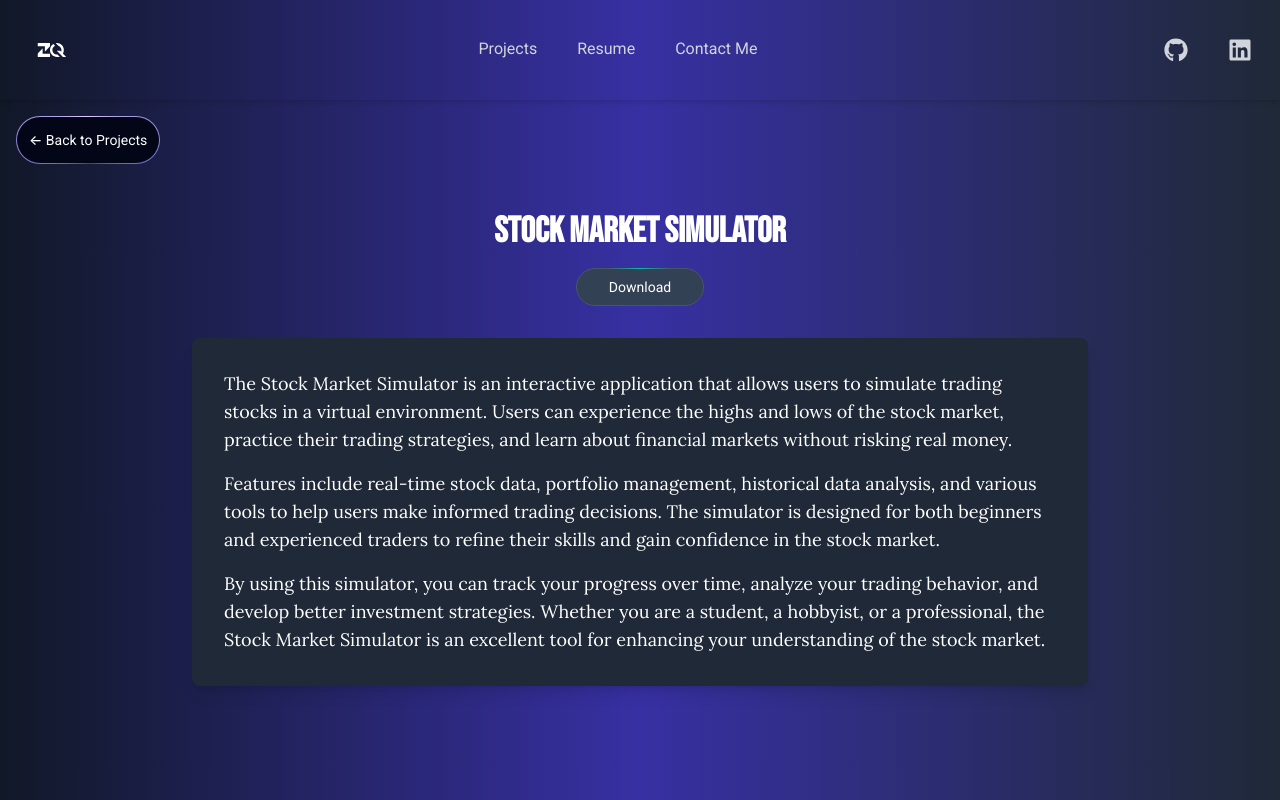
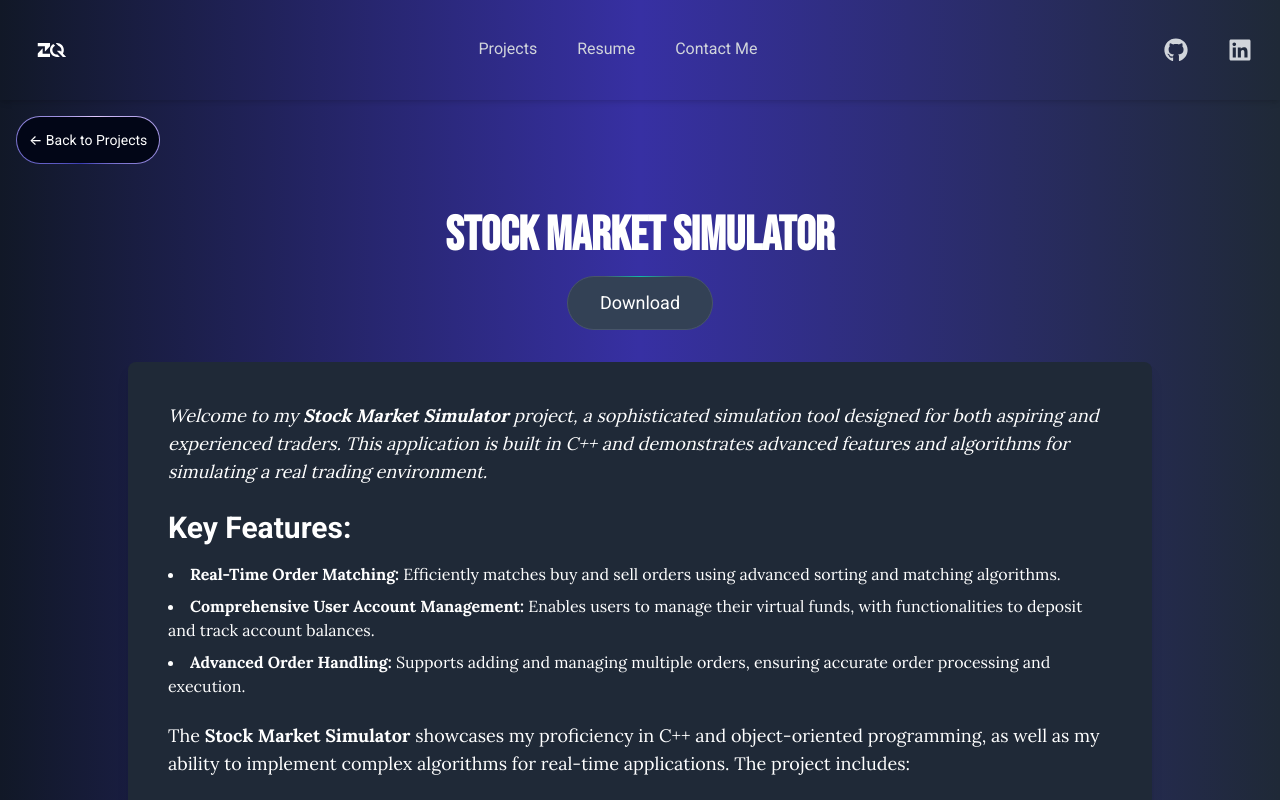
Before and after one commit to ZaidQourah2004/zaidqourah-portfolio, a Next.js app: page /stocks in a window 1280 px wide. Shown: the top 800 px of the page. Built offline with nearby package versions, Linux system fonts and the light colour scheme.

Commit message:
Updated Stock Market Project Page
Updated Stock Market Project Page.

Text card was updated to reflect contents of project

```diff
--- a/src/app/stocks/page.js
+++ b/src/app/stocks/page.js
@@ -26,37 +26,39 @@ export default function Stock() {
             <Navbar />
             <main className="flex-1 flex flex-col items-center justify-start pt-8 p-8 relative">
                 <Link href="/projects" className="absolute top-4 left-4 inline-flex h-12 overflow-hidden rounded-full p-[1px] focus:outline-none focus:ring-2 focus:ring-slate-400 focus:ring-offset-2 focus:ring-offset-slate-50">
-                    <span className="absolute inset-[-1000%] animate-[spin_2s_linear_infinite] bg-[conic-gradient(from_90deg_at_50%_50%,#E2CBFF_0%,#393BB2_50%,#E2CBFF_100%)]" />
+                    <span className="absolute inset-[-1000%] animate-[spin_2s_linear_infinite] bg-[conic-gradient(from_90deg_at_50%_50%,#E2CBFF_0%,#393BB2_50%,#E2CBFF_100%)]"/>
                     <span className="inline-flex h-full w-full cursor-pointer items-center justify-center rounded-full bg-slate-950 px-3 py-1 text-sm font-medium text-white backdrop-blur-3xl">
                         ← Back to Projects
                     </span>
                 </Link>
-                <h1 className="text-4xl font-bold p-4 mt-16">Stock Market Simulator</h1>
+                <h1 className="text-5xl font-bold p-4 mt-16">Stock Market Simulator</h1>
                 <button
                     onClick={handleDownload}
-                    className="mb-8 px-8 py-2 rounded-full relative bg-slate-700 text-white text-sm hover:shadow-2xl hover:shadow-white/[0.1] transition duration-200 border border-slate-600">
-                    <div className="absolute inset-x-0 h-px w-1/2 mx-auto -top-px shadow-2xl bg-gradient-to-r from-transparent via-teal-500 to-transparent" />
+                    className="mb-8 px-8 py-3 rounded-full relative bg-slate-700 text-white text-lg hover:shadow-2xl hover:shadow-white/[0.1] transition duration-200 border border-slate-600">
+                    <div className="absolute inset-x-0 h-px w-1/2 mx-auto -top-px shadow-2xl bg-gradient-to-r from-transparent via-teal-500 to-transparent"/>
                     <span className="relative z-20">
                         Download
                     </span>
                 </button>
-                <div className="bg-gray-800 rounded-lg shadow-lg overflow-hidden w-full max-w-4xl p-8">
-                    <p className="text-lg mb-4">
-                        The Stock Market Simulator is an interactive application that allows users to simulate trading
-                        stocks in a virtual environment. Users can experience the highs and lows of the stock market,
-                        practice their trading strategies, and learn about financial markets without risking real money.
+                <div className="bg-gray-800 rounded-lg shadow-lg overflow-hidden w-full max-w-5xl p-10">
+                    <p className="text-lg mb-6 italic">
+                        Welcome to my <strong>Stock Market Simulator</strong> project, a sophisticated simulation tool designed for both aspiring and experienced traders. This application is built in C++ and demonstrates advanced features and algorithms for simulating a real trading environment.
                     </p>
-                    <p className="text-lg mb-4">
-                        Features include real-time stock data, portfolio management, historical data analysis, and
-                        various tools to help users make informed trading decisions. The simulator is designed for both
-                        beginners and experienced traders to refine their skills and gain confidence in the stock
-                        market.
+                    <h2 className="text-3xl font-semibold mb-4">Key Features:</h2>
+                    <ul className="list-disc list-inside mb-6 space-y-2">
+                        <li><strong>Real-Time Order Matching:</strong> Efficiently matches buy and sell orders using advanced sorting and matching algorithms.</li>
+                        <li><strong>Comprehensive User Account Management:</strong> Enables users to manage their virtual funds, with functionalities to deposit and track account balances.</li>
+                        <li><strong>Advanced Order Handling:</strong> Supports adding and managing multiple orders, ensuring accurate order processing and execution.</li>
+                    </ul>
+                    <p className="text-lg mb-6">
+                        The <strong>Stock Market Simulator</strong> showcases my proficiency in C++ and object-oriented programming, as well as my ability to implement complex algorithms for real-time applications. The project includes:
                     </p>
-                    <p className="text-lg">
-                        By using this simulator, you can track your progress over time, analyze your trading behavior,
-                        and develop better investment strategies. Whether you are a student, a hobbyist, or a
-                        professional, the Stock Market Simulator is an excellent tool for enhancing your understanding
-                        of the stock market.
+                    <ul className="list-disc list-inside mb-6 space-y-2">
+                        <li><strong>Order and Exchange Management:</strong> Modules for handling and matching orders, simulating a real trading environment.</li>
+                        <li><strong>User Accounts:</strong> Management of user balances and transactions, simulating financial account operations.</li>
+                    </ul>
+                    <p className="text-lg font-medium">
+                        This project is a testament to my skills in software development and my ability to create efficient, reliable, and user-friendly applications. It serves as a powerful tool for practicing trading strategies and understanding market dynamics in a risk-free setting.
                     </p>
                 </div>
             </main>
```
